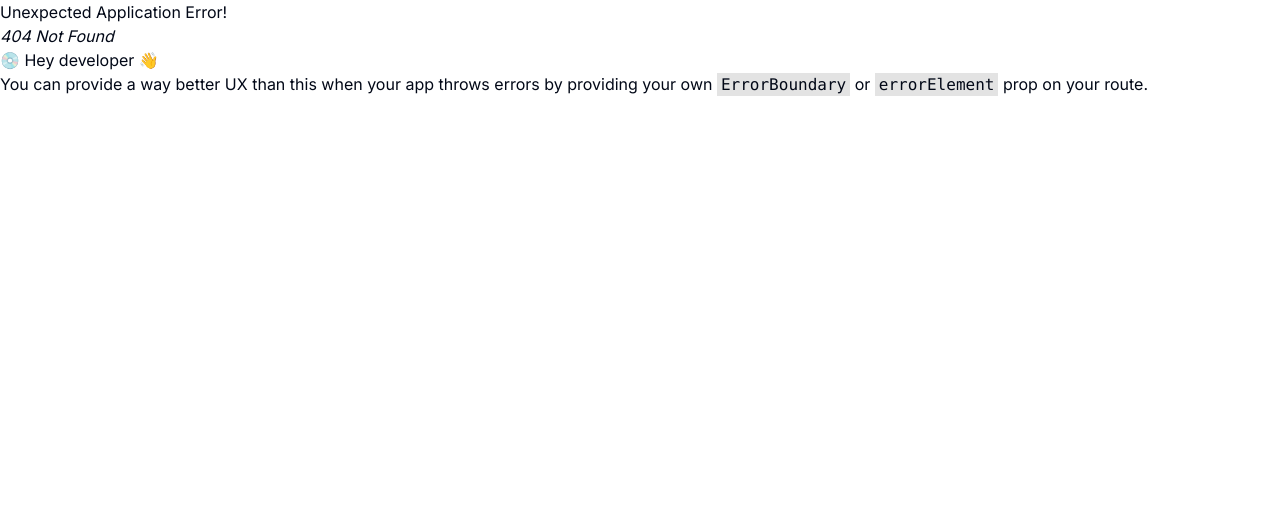
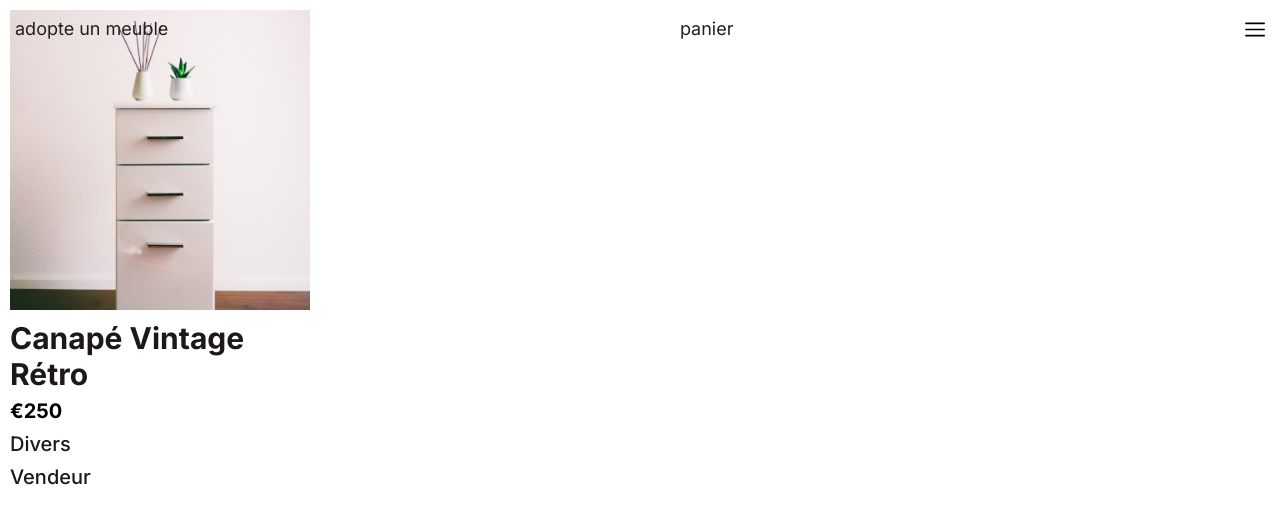
Before and after one commit to adatechschool/projet-collectif-plateforme-de-meubles-adopte-un-meuble, a React (Vite) app in the folder front/adopte_un_meuble/: page /product in a window 1280 px wide. Before the commit this address had no page. Shown: the top 524 px of the page. Built offline with nearby package versions, Linux system fonts and the light colour scheme.

Commit message:
start of ProductPage

```diff
--- /dev/null
+++ b/front/adopte_un_meuble/src/ProductPage.jsx
@@ -0,0 +1,20 @@
+import React from "react";
+import ProductCard from "./components/ProductCard";
+import Navbar from "./components/Navbar";
+
+function ProductPage() {
+  return (
+    <div className="">
+      <ProductCard
+        image="./public/cabinet_1.png"
+        title="Canapé Vintage Rétro"
+        price="€250"
+        divers="Divers"
+        seller="Vendeur"
+      />
+      <Navbar />
+    </div>
+  );
+}
+
+export default ProductPage;
--- a/front/adopte_un_meuble/src/main.jsx
+++ b/front/adopte_un_meuble/src/main.jsx
@@ -5,6 +5,7 @@ import "./index.css";
 import Login from "./components/Login.jsx";
 import SellPage from "./SellPage.jsx";
 import PaymentPage from "./PaymentPage.jsx";
+import ProductPage from "./ProductPage.jsx";
 
 import { createBrowserRouter, RouterProvider } from "react-router-dom";
 const router = createBrowserRouter([
@@ -24,6 +25,10 @@ const router = createBrowserRouter([
     path: "/payment",
     element: <PaymentPage />,
   },
+  {
+    path: "/product",
+    element: <ProductPage />,
+  },
 ]);
 
 ReactDOM.createRoot(document.getElementById("root")).render(
```
Also changed, not shown: front/adopte_un_meuble/src/Components/ProductPage.jsx (deleted).
